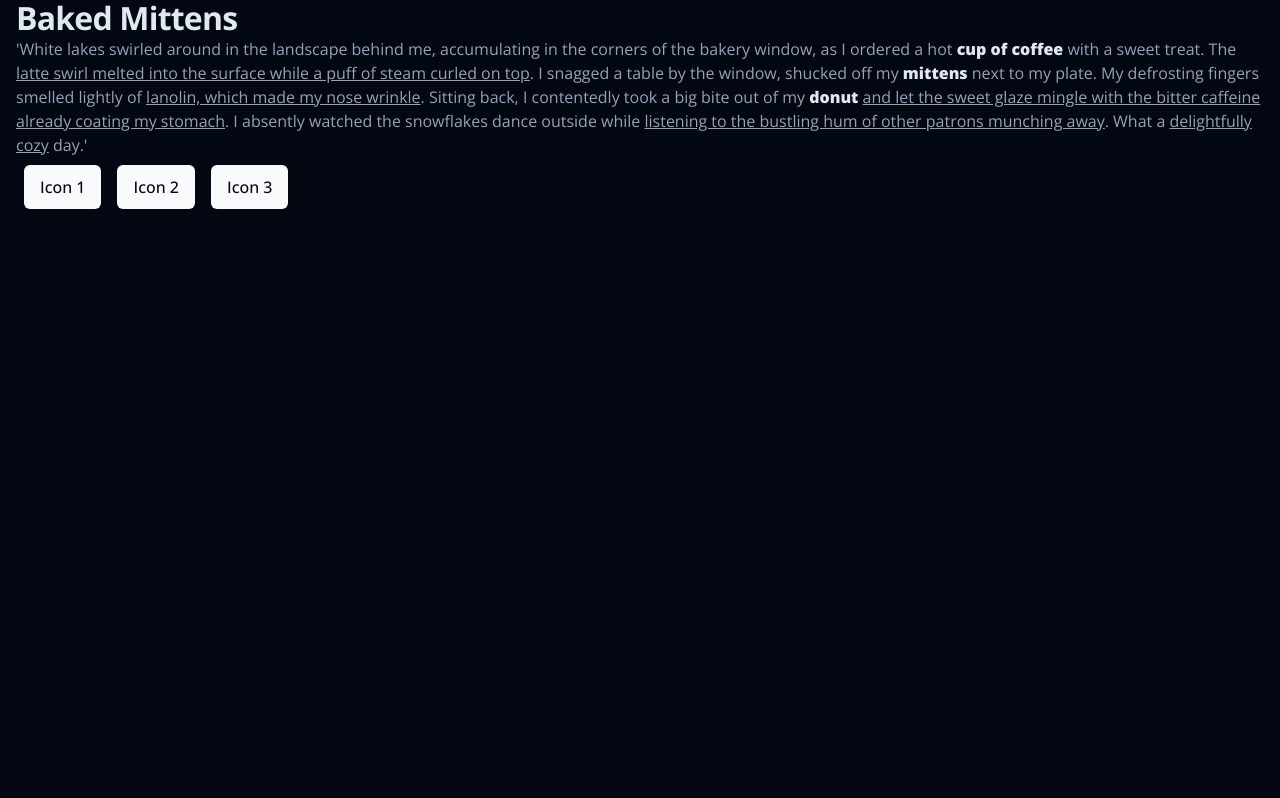
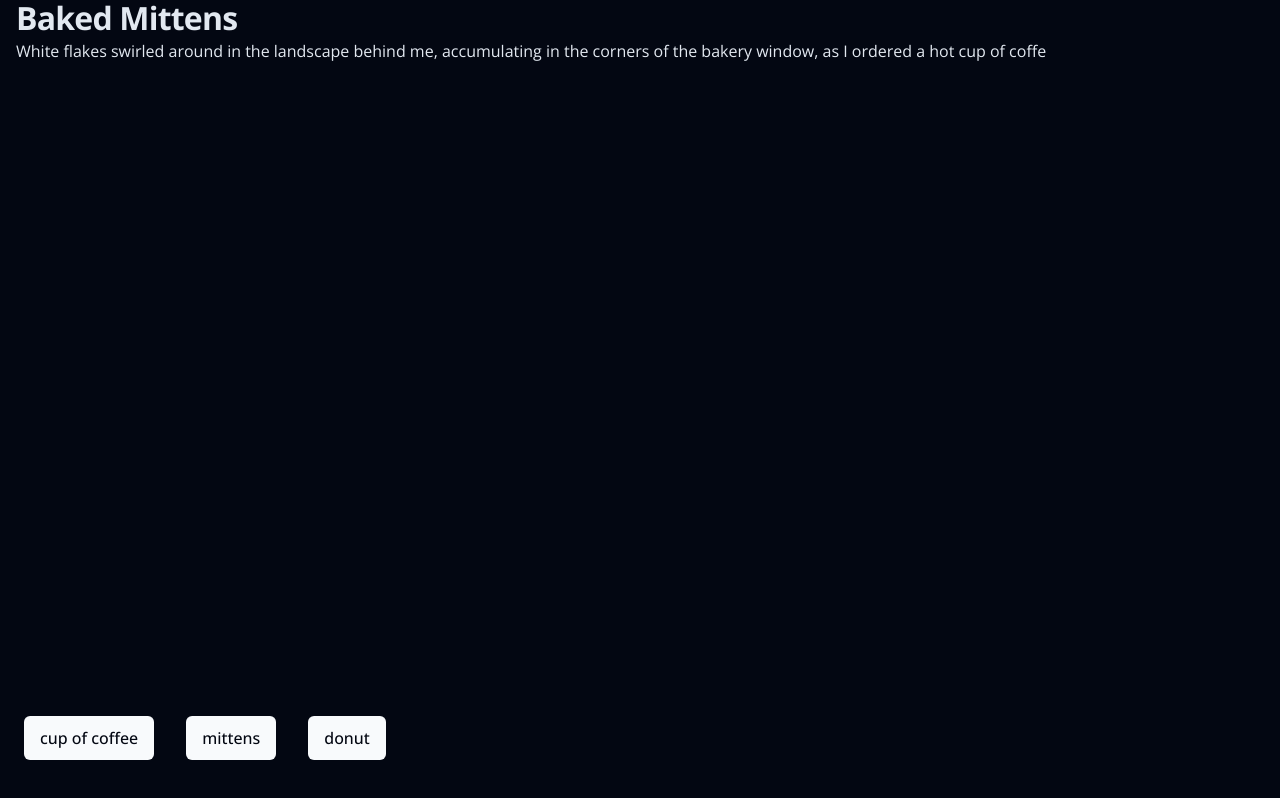
Before and after one commit to saachisdc/Holiday_Adlib_Game, a React (Vite) app: page / in a window 1280 px wide. Built offline with nearby package versions, Linux system fonts and the light colour scheme.

Commit message:
Added typewriter.jsx and typewriter animation; recommended so it'll work as intended on all browsers

```diff
--- a/src/App.jsx
+++ b/src/App.jsx
@@ -5,39 +5,25 @@ import Fall29aoi from "./AoI/Fall2029/Fall2029aoi"; */
 import "/styles/modern-normalize.css";
 import "/styles/global.css";
 import "/styles/utility.css";
+import "/styles/components/game.css";
+import Typewriter from "./components/Typewriter";
 
 export default function App() {
   return (
     <Router>
-      <div className="container">
+      <div className="container" style={{ paddingBottom: "4.5rem" }}>
         <h1> Baked Mittens</h1>
-        <p>
-          'White lakes swirled around in the landscape behind me, accumulating
-          in the corners of the bakery window, as I ordered a hot
-          <strong> cup of coffee </strong>
-          with a sweet treat. The{" "}
-          <emphasis>
-            latte swirl melted into the surface while a puff of steam curled on
-            top
-          </emphasis>
-          . I snagged a table by the window, shucked off my{" "}
-          <strong> mittens </strong> next to my plate. My defrosting fingers
-          smelled lightly of{" "}
-          <emphasis>lanolin, which made my nose wrinkle</emphasis>. Sitting
-          back, I contentedly took a big bite out of my <strong> donut </strong>
-          <emphasis>
-            and let the sweet glaze mingle with the bitter caffeine already
-            coating my stomach
-          </emphasis>
-          . I absently watched the snowflakes dance outside while{" "}
-          <emphasis>
-            listening to the bustling hum of other patrons munching away
-          </emphasis>
-          . What a <emphasis>delightfully cozy</emphasis> day.'
-        </p>
-        <button class="btn"> Icon 1 </button>
-        <button class="btn"> Icon 2 </button>
-        <button class="btn"> Icon 3 </button>
+        {/** Example story displayed with the Typewriter component. */}
+        <Typewriter
+          className="story"
+          text={`White flakes swirled around in the landscape behind me, accumulating in the corners of the bakery window, as I ordered a hot cup of coffee with a sweet treat. The latte swirl melted into the surface while a puff of steam curled on top. I snagged a table by the window, shucked off my mittens next to my plate. My defrosting fingers smelled lightly of lanolin, which made my nose wrinkle. Sitting back, I contentedly took a big bite out of my donut and let the sweet glaze mingle with the bitter caffeine already coating my stomach. I absently watched the snowflakes dance outside while listening to the bustling hum of other patrons munching away. What a delightfully cozy day.`}
+          speed={40}
+        />
+        <div className="game_btn">
+          <button className="btn"> cup of coffee </button>
+          <button className="btn"> mittens </button>
+          <button className="btn"> donut </button>
+        </div>
         {/*       < <Menu />
         <Routes>
           <Route path="/" element={<Main />} />
--- /dev/null
+++ b/src/components/Typewriter.jsx
@@ -0,0 +1,37 @@
+import React, { useEffect, useState, useRef } from "react";
+
+export default function Typewriter({
+  text = "",
+  speed = 30,
+  start = true,
+  className = "",
+}) {
+  const [visible, setVisible] = useState("");
+  const idx = useRef(0);
+  const intervalRef = useRef(null);
+
+  useEffect(() => {
+    if (!start) return;
+    // reset
+    setVisible("");
+    idx.current = 0;
+    clearInterval(intervalRef.current);
+
+    intervalRef.current = setInterval(() => {
+      idx.current += 1;
+      setVisible(text.slice(0, idx.current));
+      if (idx.current >= text.length) {
+        clearInterval(intervalRef.current);
+      }
+    }, speed);
+
+    return () => clearInterval(intervalRef.current);
+  }, [text, speed, start]);
+
+  return (
+    <div className={`story ${className}`}>
+      {visible}
+      <span className="caret" aria-hidden="true" />
+    </div>
+  );
+}
--- /dev/null
+++ b/src/styles/components/game.css
@@ -0,0 +1,37 @@
+.story {
+  display: block; /* allow full width and wrapping */
+  line-height: 1.75rem;
+}
+
+/* Caret element appended by the Typewriter component. */
+.caret {
+  display: inline-block;
+  width: 0.12rem;
+  height: 1rem;
+  margin-left: 0.15em;
+  background: currentColor;
+  vertical-align: text-bottom;
+  animation: blink-caret 0.9s step-end infinite;
+}
+
+@keyframes blink-caret {
+  from,
+  to {
+    opacity: 0;
+  }
+  50% {
+    opacity: 1;
+  }
+}
+
+.game_btn {
+  display: flex;
+  bottom: 1rem;
+  position: fixed;
+  flex-direction: row;
+  text-align: center;
+  align-items: center;
+  justify-content: center;
+  gap: 1rem;
+  margin-bottom: 1rem;
+}
```
